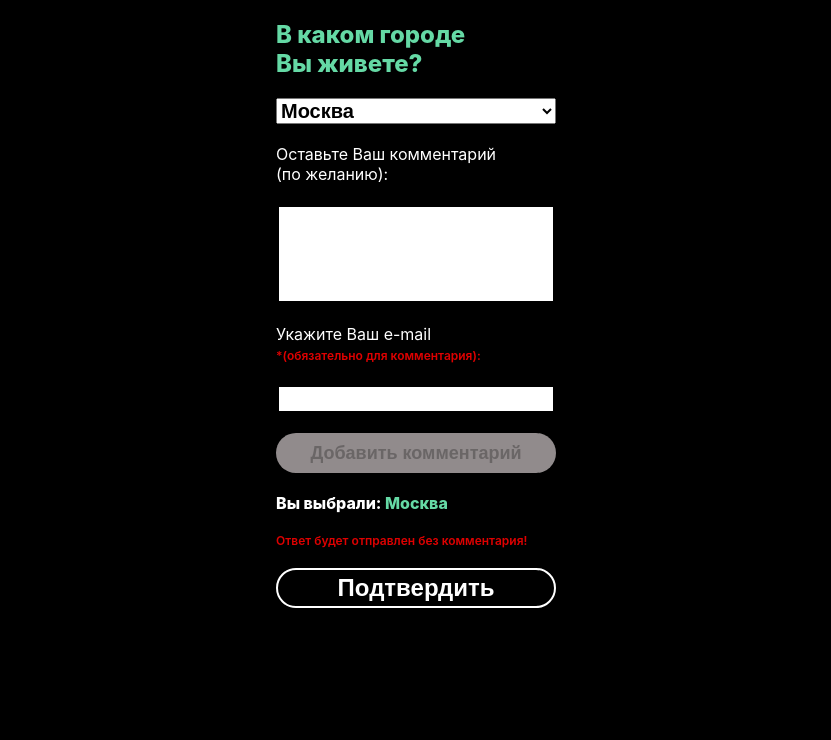
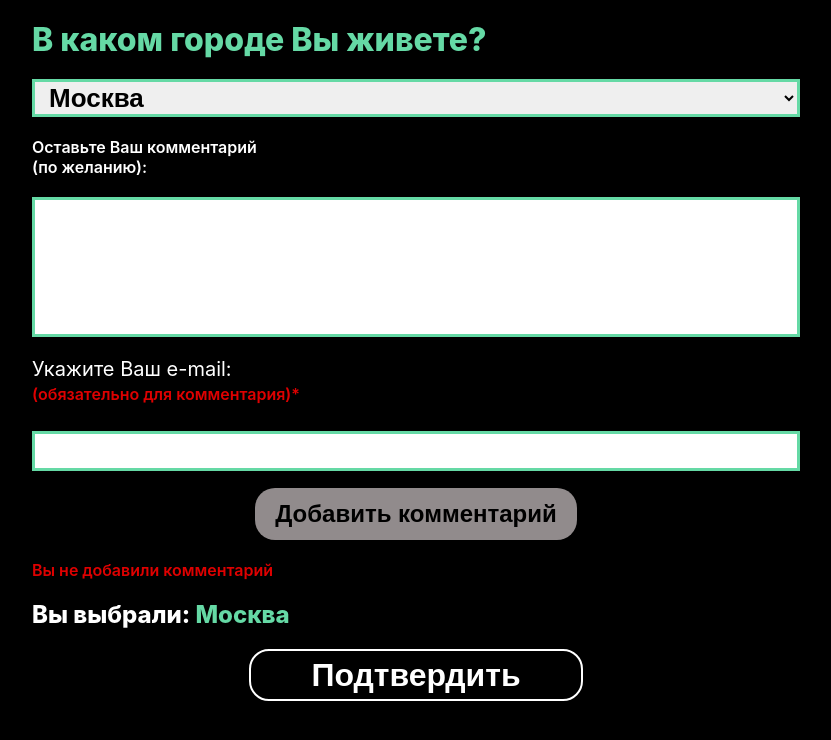
Before and after one commit to LipinVV/Prop-Ads-Task, a React (Create React App) app: page /citySurvey in a window 1280 px wide. Shown: the top 740 px of the page, without its empty margins (224-1055 px from the left). Built offline with nearby package versions, Linux system fonts and the light colour scheme.

Commit message:
tablet layout p1

```diff
--- a/src/Survey/CitySurvey/CitySurvey.js
+++ b/src/Survey/CitySurvey/CitySurvey.js
@@ -58,7 +58,7 @@ export const CitySurvey = () => {
 
     return (
         <div className='city-survey'>
-            <h1 className='city-survey__question'>В каком городе <br /> Вы живете?</h1>
+            <h1 className='city-survey__question'>В каком городе <br className='city-survey__question-breaker'/> Вы живете?</h1>
             {!modal && <select className='city-survey__options' value={cityOption}
                      onChange={citySetHandler}>
                 {Object.values(cities).map((city, index) => (
@@ -72,7 +72,7 @@ export const CitySurvey = () => {
                 <textarea className='city-survey__feedback-textarea' value={message} onChange={messageHandler}/>
                 {message.length > 0 && message.length < 3 ?
                     <span className='city-survey__feedback-warning'>Введите минимум 3 символа</span> : null}
-                <label className='city-survey__feedback-email'>Укажите Ваш e-mail<br/><span className='city-survey__feedback-warning'>*(обязательно для комментария):</span>
+                <label className='city-survey__feedback-email'>Укажите Ваш e-mail:<br/><span className='city-survey__feedback-warning'>(обязательно для комментария)*</span>
                     <input className='city-survey__feedback-email-input'
                            required={true}
                            onChange={emailHandler}
@@ -100,12 +100,12 @@ export const CitySurvey = () => {
                 </button>
             </div>}
             {modal && <div className='city-survey__modal-window'>
-                Ваши комментарий сохранён!
+                Ваш комментарий сохранён!
             </div>}
+            {!modal && <div className='city-survey__feedback-warning'>Вы не добавили комментарий</div>}
             <div className='city-survey__chosen-option'>Вы выбрали: <span
                 className='city-survey__chosen-option-colored'>{cityOption}</span>
             </div>
-            {Boolean(mailCondition(message, email)) && <div className='city-survey__feedback-warning'>Ответ будет отправлен без комментария!</div>}
             {!completedQuestion ?
                 <button
                     className='city-survey__feedback-survey-button'
@@ -115,11 +115,9 @@ export const CitySurvey = () => {
                         payload: cityOption
                     })}>Подтвердить
                 </button> :
-                <div>
                     <Link onClick={() => dispatch({
                         action: ACTION.CLEAR_STATE
                     })} className='city-survey__feedback-ending' to='/gratitude'>Завершить</Link>
-                </div>
             }
         </div>
     )
--- a/src/Survey/CitySurvey/citySurvey.scss
+++ b/src/Survey/CitySurvey/citySurvey.scss
@@ -10,6 +10,9 @@
     grid-gap: 20px;
     padding-bottom: 40px;
   }
+  @media (min-width: $tabletDevice) {
+    max-width: $tabletDevice;
+  }
 }
 
 .city-survey__question {
@@ -19,13 +22,30 @@
     font-size: 24px;
     font-weight: 800;
   }
+  @media (min-width: $tabletDevice) {
+    font-size: 32px;
+  }
+}
+
+.city-survey__question-breaker {
+  @media (min-width: $tabletDevice) {
+    display: none ;
+  }
 }
 
 .city-survey__options {
+  cursor: pointer;
+  @media (min-width: $mobileDevice) {
     max-height: 40px;
     font-size: 20px;
     font-weight: 600;
-  cursor: pointer;
+    border: 3px solid $green;
+  }
+  @media (min-width: $tabletDevice) {
+    max-height: 52px;
+    font-size: 26px;
+    padding-left: 10px;
+  }
 }
 
 .city-survey__option {
@@ -48,25 +68,42 @@
     font-size: 20px;
     padding: 0;
     resize: none;
-    border: 3px solid $pureBlack;
+    border: 3px solid $green;
+  }
+  @media (min-width: $tabletDevice) {
+    min-height: 140px;
+    max-height: 180px;
+    font-size: 26px;
   }
 }
 
 .city-survey__feedback-email {
   @media (min-width: $mobileDevice) {
     max-width: $mobileDevice;
+    font-size: 16px;
+  }
+
+  @media (min-width: $tabletDevice) {
+    max-width: $tabletDevice;
+    font-size: 20px;
   }
 }
 
 .city-survey__feedback-email-input {
   padding: 0;
+  border: 3px solid $green;
   @media (min-width: $mobileDevice) {
     width: 100%;
     font-size: 20px;
     min-height: 20px;
     max-height: 30px;
     margin-top: 20px;
-    border: 3px solid $pureBlack;
+  }
+  @media (min-width: $tabletDevice) {
+    font-size: 26px;
+    min-height: 26px;
+    max-height: 40px;
+    margin-top: 26px;
   }
 }
 
@@ -74,23 +111,42 @@
   @media (min-width: $mobileDevice) {
     width: 100%;
   }
+  @media (min-width: $tabletDevice) {
+    font-weight: 600;
+  }
 }
 
 .city-survey__feedback-warning {
+  color: $pureRed;
+  @media (min-width: $mobileDevice) {
     font-size: 12px;
     font-weight: 600;
-  color: $pureRed;
   }
 
-.city-survey__feedback-survey-button {
+  @media (min-width: $tabletDevice) {
+    font-size: 16px;
+  }
+}
+
+.city-survey__feedback-survey-button,
+.city-survey__feedback-ending {
   cursor: pointer;
   background-color: $pureBlack;
   color: $pureWhite;
-  font-size: 24px;
   font-weight: 800;
   border-radius: 20px;
   border: 2px solid $pureWhite;
+  @media (min-width: $mobileDevice) {
+    font-size: 24px;
     max-height: 40px;
+  }
+  @media (min-width: $tabletDevice) {
+    font-size: 32px;
+    max-height: 52px;
+    max-width: $tabletDevice;
+    margin: 0 auto;
+    padding: 0 60px 0 60px;
+  }
 }
 
 .city-survey__feedback-survey-button:hover {
@@ -99,16 +155,13 @@
 }
 
 .city-survey__feedback-ending {
-  font-size: 24px;
-  font-weight: 800;
-  text-decoration: none;
-  display: flex;
-  align-items: center;
-  justify-content: center;
+  text-decoration: none ;
   color: $pureBlack;
-  border-radius: 20px;
   background-color: $green;
-  max-height: 40px;
+  text-align: center;
+  @media (min-width: $tabletDevice) {
+    padding: 0 85px 0 85px;
+  }
 }
 
 .city-survey__feedback-ending:hover {
@@ -126,15 +179,25 @@
   text-align: center;
 }
 
-.city-survey_feedback-sending-button {
+.city-survey_feedback-sending-button,
+.city-survey__feedback-sending-button-disabled {
   cursor: pointer;
   background-color: $green;
   color: $pureBlack;
-  font-size: 18px;
   font-weight: 800;
   border-radius: 20px;
   border: none;
+  @media (min-width: $mobileDevice) {
     min-height: 40px;
+    font-size: 18px;
+  }
+  @media (min-width: $tabletDevice) {
+    min-height: 52px;
+    font-size: 24px;
+    max-width: $tabletDevice / 2;
+    margin: 0 auto;
+    padding: 0 20px 0 20px;
+  }
 }
 
 .city-survey_feedback-sending-button:active {
@@ -142,19 +205,18 @@
 }
 
 .city-survey__feedback-sending-button-disabled {
-  font-size: 18px;
-  font-weight: 800;
-  border-radius: 20px;
-  border: none;
-  min-height: 40px;
-  cursor: pointer;
   background-color: $grey;
 }
 
 .city-survey__chosen-option {
+  @media (min-width: $mobileDevice) {
     font-size: 16px;
     font-weight: 800;
     width: 100%;
+  }
+  @media (min-width: $tabletDevice) {
+    font-size: 24px;
+  }
 }
 
 .city-survey__chosen-option-colored {
--- a/src/Survey/Gratitude/Gratitude.js
+++ b/src/Survey/Gratitude/Gratitude.js
@@ -4,7 +4,7 @@ export const Gratitude =() => {
 
     return (
         <section className='gratitude'>
-            <h1 className='gratitude__header'>Благодарим за участие! Ваше мнение очень важно для нас</h1>
+            <h1 className='gratitude__header'>Благодарим <br className='gratitude__header__breaker'/>за участие! <br/>Ваше мнение очень важно для нас</h1>
             <a className='gratitude__company-link' onClick={() => window.localStorage.clear()} href='https://propellerads.com/'>Посетить сайт компании</a>
             <Link  className='gratitude__exit-link' onClick={() => window.localStorage.clear()}  to='/'>Вернуться в начало</Link>
         </section>
--- a/src/Survey/Gratitude/gratitude.scss
+++ b/src/Survey/Gratitude/gratitude.scss
@@ -3,10 +3,20 @@
 .gratitude {
   display: grid;
   @media (min-width: $mobileDevice) {
-    grid-template-rows: 0.2fr 0.1fr 0.1fr;
+    max-width: $mobileDevice;
+    grid-template-rows: 0.1fr 0.1fr;
+    grid-gap: 20px;
+  }
+  @media (min-width: $tabletDevice) {
+    max-width: $tabletDevice;
     grid-gap: 40px;
   }
+}
 
+.gratitude__header__breaker {
+  @media (min-width: $tabletDevice) {
+    display: none;
+  }
 }
 
 .gratitude__header {
@@ -16,10 +26,13 @@
 .gratitude__header,
 .gratitude__exit-link,
 .gratitude__company-link {
+  font-weight: 800;
+  text-align: center;
   @media (min-width: $mobileDevice) {
-    font-weight: 800;
     font-size: 20px;
-    text-align: center;
+  }
+  @media (min-width: $tabletDevice) {
+    font-size: 26px;
   }
 }
 
@@ -30,8 +43,15 @@
   align-items: center;
   color: $green;
   text-decoration: none;
-  font-size: 20px;
-  max-height: 40px;
+  @media (min-width: $mobileDevice) {
+    max-width: $mobileDevice;
+    max-height: 40px;
+  }
+  @media (min-width: $tabletDevice) {
+    max-height: 52px;
+    min-width: $tabletDevice / 1.5;
+    margin: 0 auto;
+  }
 }
 
 .gratitude__company-link {
--- a/src/Survey/surveys.scss
+++ b/src/Survey/surveys.scss
@@ -8,6 +8,15 @@
     padding: 20px;
     height: 100%;
   }
+  @media (min-width: $tabletDevice) {
+    max-width: $tabletDevice;
+  }
+  @media (min-width: $desktopDevice) {
+    max-width: $desktopDevice;
+  }
+  @media (min-width: $largeDesktopDevice) {
+    max-width: $largeDesktopDevice;
+  }
 }
 
 .surveys__header {
```
Also changed, not shown: src/Survey/GenderSurvey/genderSurvey.scss (+53 -11 lines). Lines whose indentation alone changed are shown as unchanged.
